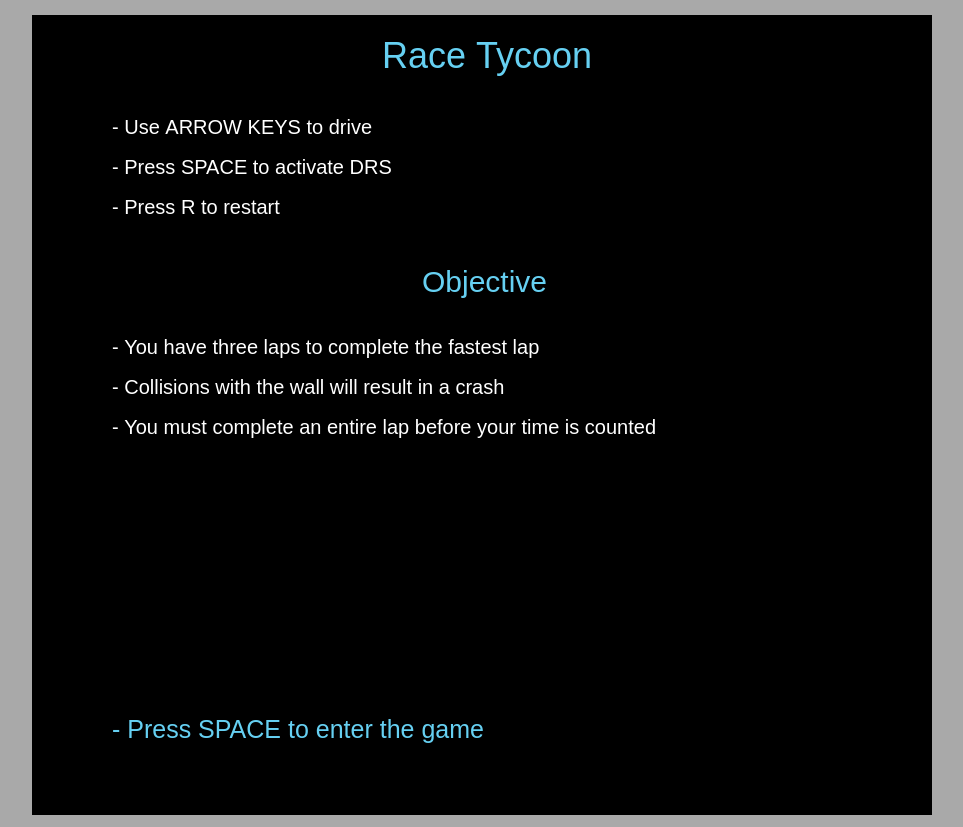
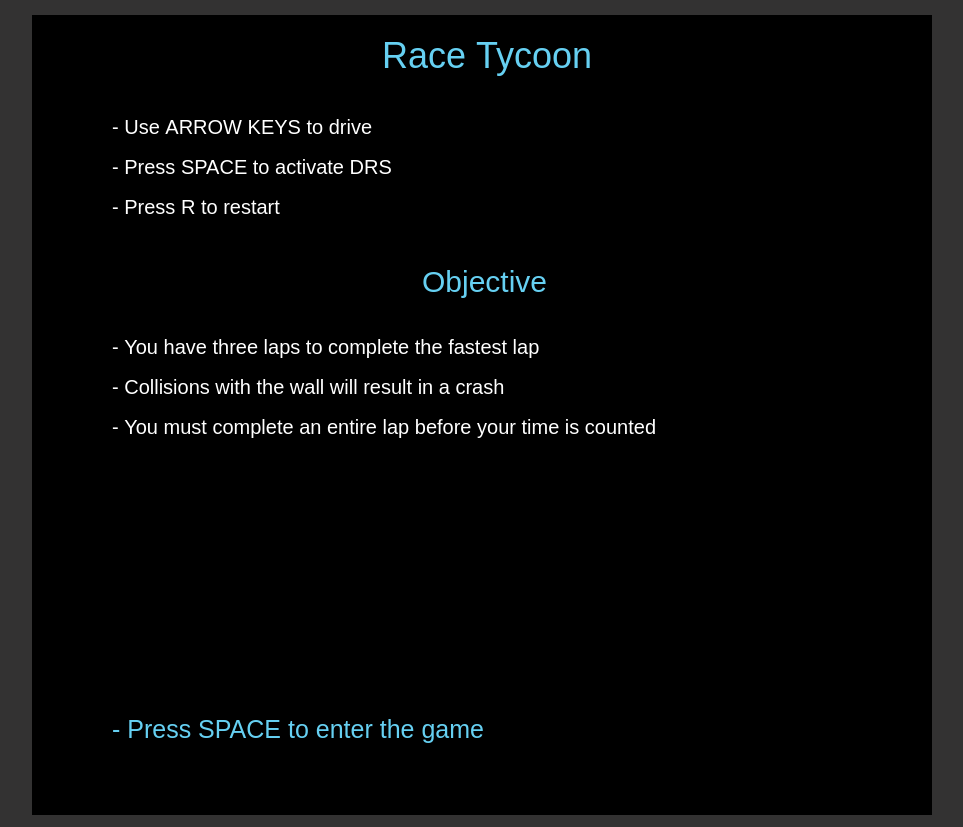
Before and after one commit to iodicetr/final, a plain HTML site: page index.html in a window 1280 px wide. Shown: the whole page, without its empty margins (158-1121 px from the left). Drawn offline with Linux system fonts and the light colour scheme; animation ran at ten frames a second.

Commit message:
Update index.html

```diff
--- a/index.html
+++ b/index.html
@@ -13,7 +13,7 @@
                 margin-left:auto;
                 margin-right:auto;
                 text-align:center;
-                background-color: darkgray;
+                background-color: rgb(51, 50, 50);
             }
         </style>
     </head>
```
